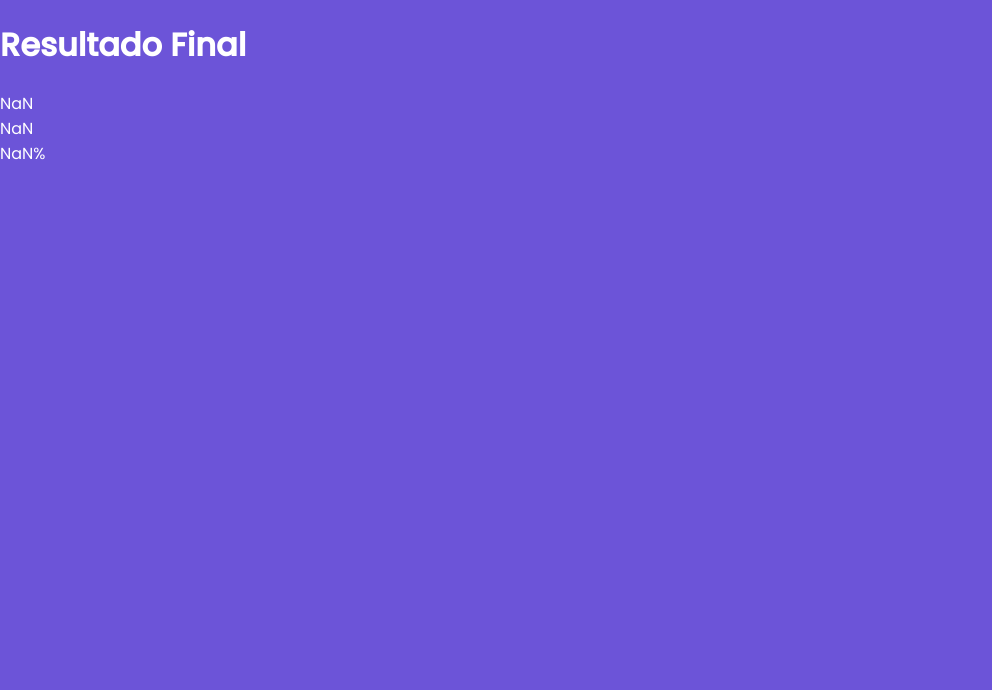
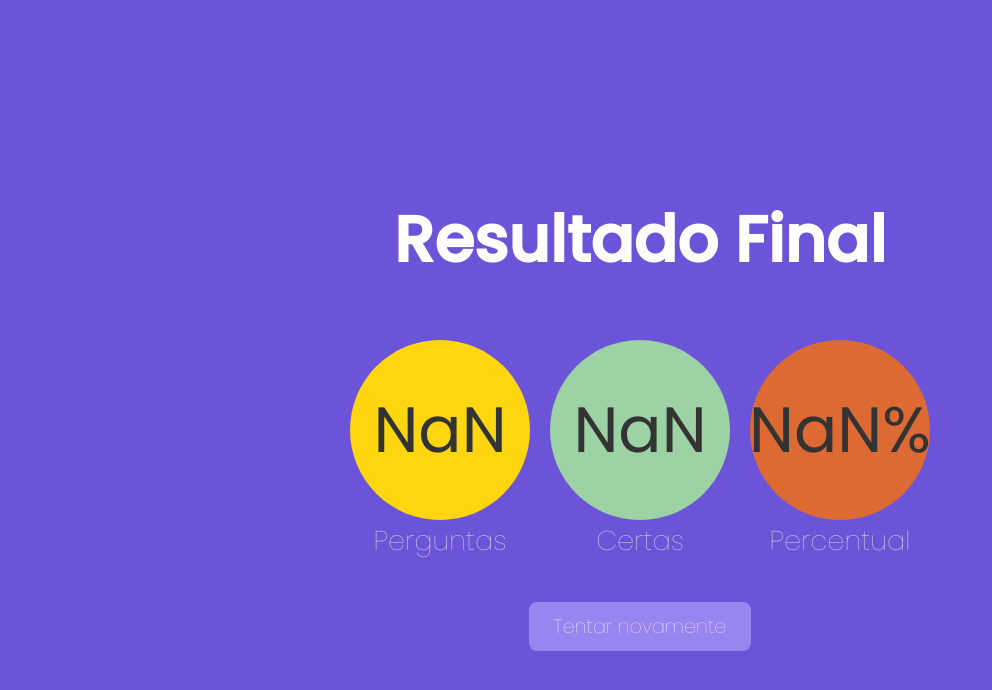
Before and after one commit to leonardocintra/show-de-perguntas, a Next.js app: page /resultado in a window 1280 px wide. Shown: the top 690 px of the page, without its empty margins (0-992 px from the left). Built offline with nearby package versions, Linux system fonts and the light colour scheme.

Commit message:
pagina resultado ok

```diff
--- /dev/null
+++ b/components/Estatistica.tsx
@@ -0,0 +1,25 @@
+import styles from '../styles/Estatistica.module.css'
+
+interface EstatisticaProps {
+    valor: any
+    texto: string
+    corFundo?: string
+    corFonte?: string
+}
+
+export default function Estatistica(props: EstatisticaProps) {
+    return (
+        <div className={styles.estatistica}>
+            <div className={styles.valor} style={{
+                backgroundColor: props.corFundo ?? '#FDD60F',
+                color: props.corFonte ?? '#333'
+            }}>
+                {props.valor}
+            </div>
+
+            <div className={styles.texto}>
+                {props.texto}
+            </div>
+        </div>
+    )
+}
--- a/pages/resultado.tsx
+++ b/pages/resultado.tsx
@@ -1,5 +1,7 @@
 import styles from '../styles/Resultado.module.css'
 import { useRouter } from "next/router"
+import Estatistica from '../components/Estatistica'
+import Botao from '../components/Botao'
 
 export default function Resultado() {
 
@@ -11,9 +13,12 @@
     return (
         <div className={styles.resultado}>
             <h1>Resultado Final</h1>
-            <div>{total}</div>
-            <div>{certas}</div>
-            <div>{`${percentual}%`}</div>
+            <div style={{ display: 'flex' }}>
+                <Estatistica texto="Perguntas" valor={total} />
+                <Estatistica texto="Certas" valor={certas} corFundo="#9CD2A4" />
+                <Estatistica texto="Percentual" valor={`${percentual}%`} corFundo="#DE6A33" />
+            </div>
+            <Botao href="/" texto="Tentar novamente" />
         </div>
     )
 }
--- /dev/null
+++ b/styles/Estatistica.module.css
@@ -0,0 +1,22 @@
+.estatistica {
+    display: flex;
+    flex-direction: column;
+    align-items: center;
+    margin: 10px;
+}
+
+.valor {
+    display: flex;
+    justify-content: center;
+    align-items: center;
+    height: 180px;
+    width: 180px;
+    border-radius: 90px;
+    font-size: 4rem;
+}
+
+.texto {
+    color: #ddd;
+    font-size: 1.7rem;
+    font-weight: 200;
+}
--- a/styles/Resultado.module.css
+++ b/styles/Resultado.module.css
@@ -1,4 +1,8 @@
 .resultado {
     display: flex;
     flex-direction: column;
+    justify-content: center;
+    align-items: center;
+    height: 100vh;
+    font-size: 2rem;
 }
```
